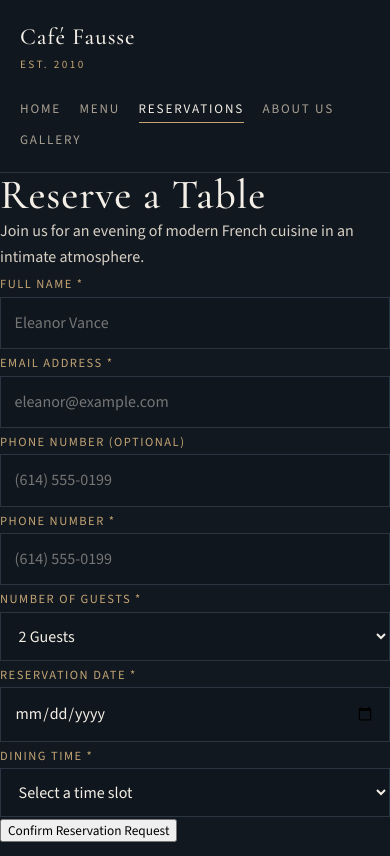
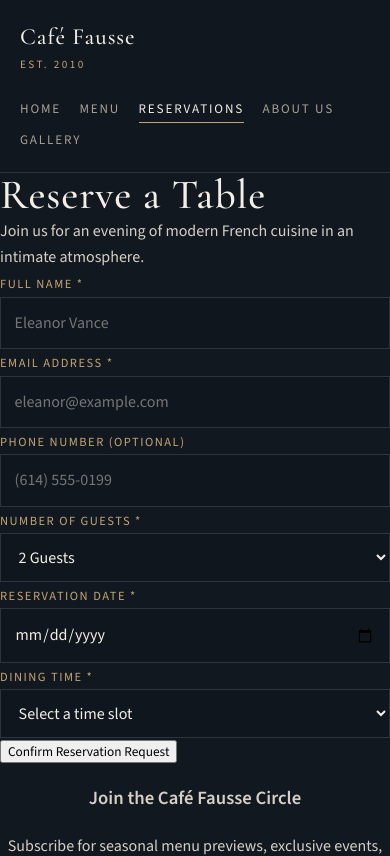
Before and after one commit to scamaglia-quantic/cafe-fausse, a React (Vite) app in the folder client/: page /reservations in a window 390 px wide. Shown: the top 856 px of the page. Built offline with nearby package versions, Linux system fonts and the light colour scheme.

Commit message:
fix: remove duplicate phone number field in Reservations form

```diff
--- a/client/src/pages/Reservations.jsx
+++ b/client/src/pages/Reservations.jsx
@@ -219,23 +219,6 @@ export default function Reservations() {
     disabled={isSubmitting}
   />
   {errors.phone && <span className="error-message">{errors.phone}</span>}
-</div>
-
-          <div className="form-row">
-            <div className="form-group">
-              <label htmlFor="phone">Phone Number *</label>
-              <input
-                id="phone"
-                name="phone"
-                type="tel"
-                placeholder="(614) 555-0199"
-                value={formData.phone}
-                onChange={handleChange}
-                className={`reservation-input ${errors.phone ? 'input-error' : ''}`}
-                disabled={isSubmitting}
-              />
-              {errors.phone && <span className="error-message">{errors.phone}</span>}
-            </div>
 
             <div className="form-group">
               <label htmlFor="guests">Number of Guests *</label>
```
